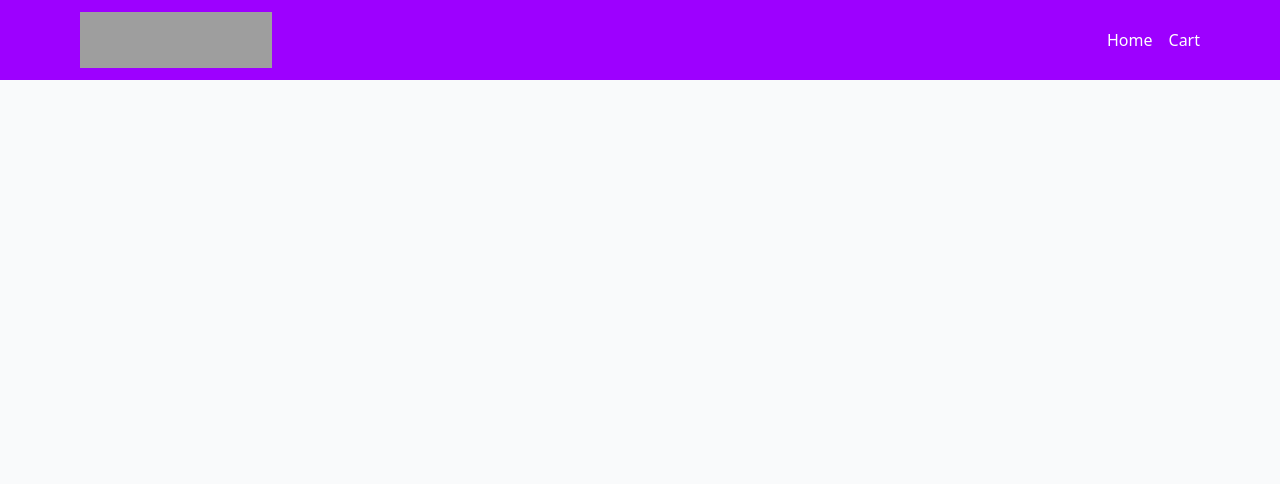
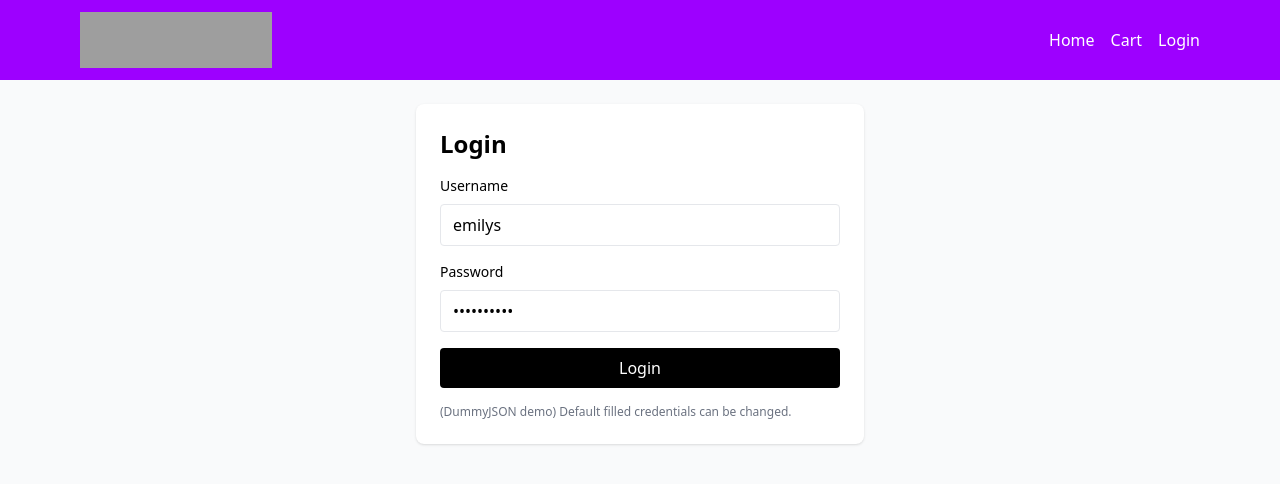
Before and after one commit to WaraniLakma/wlsmart-ecommerce, a Vue app: page /login in a window 1280 px wide. Before the commit this address had no page. Shown: the top 484 px of the page. Built offline with nearby package versions, Linux system fonts and the light colour scheme; grey boxes are pictures that could not be loaded; the HTML template or start-up script is replaced by a standard one.

Commit message:
Create login page and connect auth flow,show Login/Logout in NavBar

```diff
--- a/src/components/NavBar.vue
+++ b/src/components/NavBar.vue
@@ -1,7 +1,9 @@
 <script setup lang="ts">
 import { RouterLink } from 'vue-router'
 import { useCartStore } from '@/stores/cart'
+import { useAuthStore } from '@/stores/auth'
 
+const auth = useAuthStore()
 const cart = useCartStore()
 </script>
 
@@ -24,6 +26,17 @@ const cart = useCartStore()
             {{ cart.totalItems }}
           </span>
         </RouterLink>
+        <RouterLink v-if="!auth.isLoggedIn" to="/login" class="hover:underline">
+            Login
+        </RouterLink>
+
+        <button
+            v-else
+            class="px-3 py-1 rounded border hover:bg-gray-100"
+            @click="auth.logout()"
+        >
+            Logout
+        </button>
       </nav>
     </div>
   </header>
--- a/src/router/index.ts
+++ b/src/router/index.ts
@@ -2,6 +2,7 @@ import { createRouter, createWebHistory } from 'vue-router'
 import HomeView from '@/views/HomeView.vue'
 import ProductDetailView from '@/views/ProductDetailView.vue'
 import CartView from '@/views/CartView.vue'
+import LoginView from '@/views/LoginView.vue'
 
 const router = createRouter({
   history: createWebHistory(import.meta.env.BASE_URL),
@@ -21,6 +22,7 @@ const router = createRouter({
       name: 'cart',
       component: CartView,
     },
+    { path: '/login', name: 'login', component: LoginView },
   ],
 })
 
--- /dev/null
+++ b/src/views/LoginView.vue
@@ -0,0 +1,51 @@
+<script setup lang="ts">
+import { ref } from 'vue'
+import { useAuthStore } from '@/stores/auth'
+import { useRouter } from 'vue-router'
+
+const auth = useAuthStore()
+const router = useRouter()
+
+const username = ref('emilys')
+const password = ref('emilyspass')
+
+const submit = async () => {
+  await auth.login(username.value, password.value)
+  if (auth.isLoggedIn) await router.push('/')
+}
+</script>
+
+<template>
+  <div class="min-h-screen bg-gray-50 p-6">
+    <div class="max-w-md mx-auto bg-white rounded-lg shadow p-6">
+      <h1 class="text-2xl font-bold mb-4">Login</h1>
+
+      <label class="block mb-2 text-sm">Username</label>
+      <input
+        v-model="username"
+        class="w-full px-3 py-2 rounded border bg-white text-black"
+      />
+
+      <label class="block mt-4 mb-2 text-sm">Password</label>
+      <input
+        v-model="password"
+        type="password"
+        class="w-full px-3 py-2 rounded border bg-white text-black"
+      />
+
+      <p v-if="auth.error" class="mt-3 text-red-600">{{ auth.error }}</p>
+
+      <button
+        class="mt-4 w-full px-4 py-2 rounded bg-black text-white hover:opacity-90 disabled:opacity-50"
+        :disabled="auth.loading"
+        @click="submit"
+      >
+        {{ auth.loading ? 'Logging in...' : 'Login' }}
+      </button>
+
+      <p class="mt-4 text-xs text-gray-500">
+        (DummyJSON demo) Default filled credentials can be changed.
+      </p>
+    </div>
+  </div>
+</template>
```
